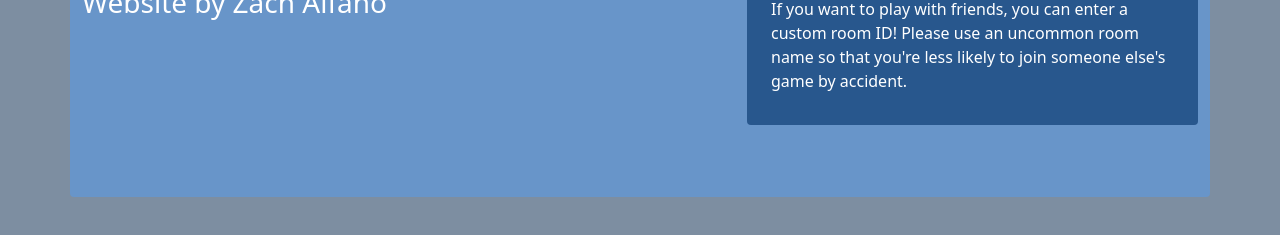
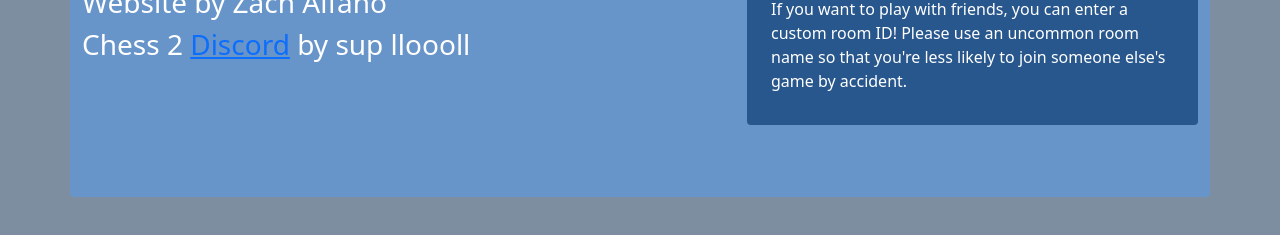
Before and after one commit to Zarone/Chess2-FrontEnd, a plain HTML site: page index.html in a window 1280 px wide. Shown: the part 429-664 px from the top of the page. Drawn offline with nearby package versions, Linux system fonts and the light colour scheme; no server answers.

Commit message:
added discord server

```diff
--- a/index.html
+++ b/index.html
@@ -47,6 +47,7 @@
                         <!-- <p class="display-3">Chess 2</p> -->
                         <p class="h3">Chess 2 by <a class="text-decoration-none" href="https://www.youtube.com/c/OatsJenkins">Oats Jenkins</a></p>
                         <p class="h3">Website by Zach Alfano</p>
+                        <p class="h3">Chess 2 <a href="https://discord.gg/vMvvt533">Discord</a> by sup lloooll</p>
                     </div>
                     <div class="col-lg-5 pt-5">
                         <div class="container custom-bg-tertiary rounded pt-3 pb-3">
```
